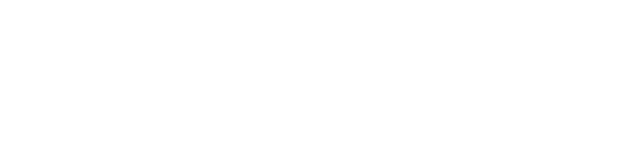
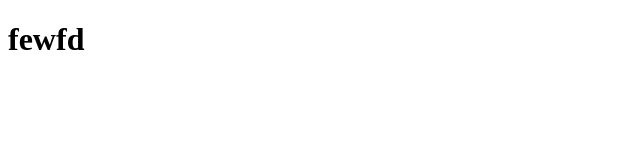
Before and after one commit to Khaleel90888/Assighments, a plain HTML site: page Assighments2/assighment3.html in a window 1280 px wide. Shown: the whole page, without its empty margins (0-640 px from the left). Drawn offline with Linux system fonts and the light colour scheme.

Commit message:
assighment22

```diff
--- a/Assighments2/assighment3.html
+++ b/Assighments2/assighment3.html
@@ -6,6 +6,6 @@
     <title>Document</title>
 </head>
 <body>
-
+    <h1>fewfd</h1>
 </body>
 </html>
```
